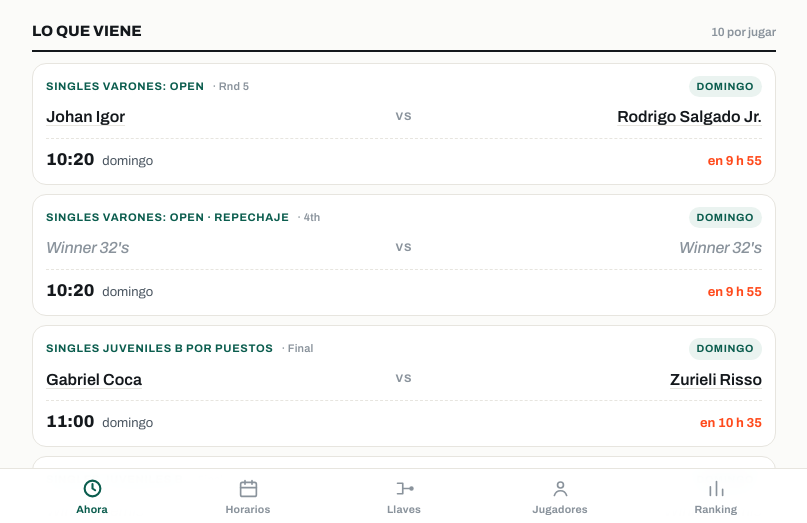
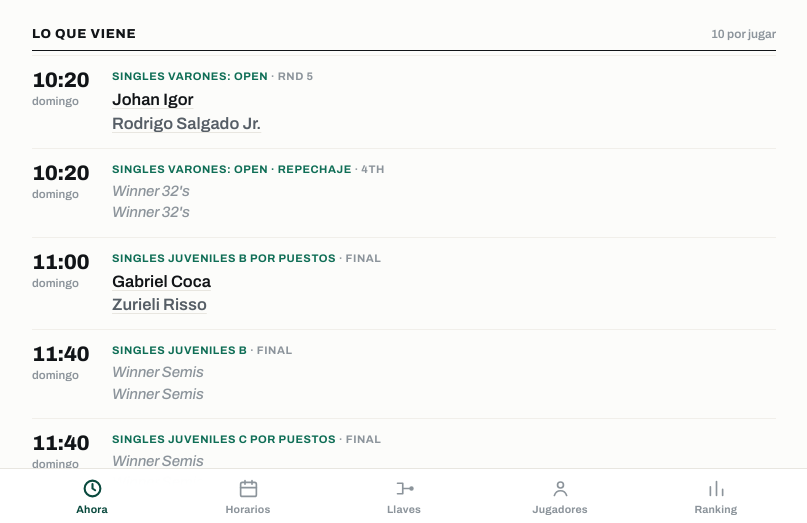
Before and after one commit to fabmarti15/circuito-racquetball, a website: page index.html in a window 1280 px wide. Shown: the part 275-798 px from the top of the page, without its empty margins (236-1043 px from the left). Drawn offline with Linux system fonts and the light colour scheme; no server answers.

Commit message:
Rediseño: formato de prensa deportiva y paleta más sobria
- Se van las cajas por partido: filas con la hora a la izquierda, categoría y los
  dos nombres apilados a la derecha, separadas por una línea fina. Los nombres
  largos y las parejas de dobles dejan de apretarse en el celular.
- Verde cancha más oscuro y menos saturado como único color estructural; el
  naranja queda solo para lo que está jugándose.
- Menos mayúsculas, menos bordes, menos líneas de puntos, más aire.
- En resultados, el marcador reemplaza a la hora en la columna izquierda y el
  ganador va arriba en negrita, sin el 'def.'.
- Corrige el conteo de sets: 11-9, 11-6, 10-12, 8-11, 11-5 mostraba 5-0 en vez
  de 3-2.

```diff
--- a/index.html
+++ b/index.html
@@ -11,9 +11,12 @@
 <link href="https://fonts.googleapis.com/css2?family=Archivo:ital,wdth,wght@0,62..125,400..800;1,62..125,400..700&display=swap" rel="stylesheet">
 <style>
   :root{
-    --paper:#FBFBF9; --card:#FFFFFF; --ink:#14181C; --ink-2:#4A5560; --ink-3:#8A939C;
-    --line:#E7E5DF; --green:#0B5D4E; --green-soft:#EAF3F0; --signal:#FF4A1C;
-    --signal-soft:#FFF0EB; --radius:14px;
+    /* Verde cancha sobrio como único color estructural; el naranja se reserva
+       exclusivamente para lo que está jugándose, así conserva su fuerza. */
+    --paper:#FCFCFA; --card:#FFFFFF; --ink:#111417; --ink-2:#565E66; --ink-3:#8C949B;
+    --line:#E8E6E0; --line-2:#F1EFEA;
+    --green:#0A4A3E; --green-2:#0F6E56; --green-soft:#EEF4F1;
+    --signal:#C2410C; --signal-soft:#FDF1EA; --radius:12px;
     --sans:'Archivo','Helvetica Neue',Helvetica,sans-serif;
   }
   *{box-sizing:border-box}
@@ -44,9 +47,9 @@
   .tab[aria-current=true] svg{stroke-width:2.4}
 
   /* ---------- comunes ---------- */
-  section{margin-top:24px}
-  .h2{display:flex;align-items:baseline;gap:9px;margin:0 0 11px;padding-bottom:7px;border-bottom:2px solid var(--ink)}
-  .h2 span{font-size:15px;font-weight:800;font-variation-settings:'wdth' 108;text-transform:uppercase}
+  section{margin-top:28px}
+  .h2{display:flex;align-items:baseline;gap:9px;margin:0 0 4px;padding-bottom:6px;border-bottom:1px solid var(--ink)}
+  .h2 span{font-size:13px;font-weight:800;letter-spacing:.06em;text-transform:uppercase}
   .h2 em{font-style:normal;font-size:12px;color:var(--ink-3);font-weight:600;margin-left:auto;text-align:right}
   input,select,button{font:inherit}
   input[type=search],select{width:100%;font-size:15px;padding:10px 12px;border:1px solid var(--line);border-radius:10px;background:var(--card);color:var(--ink)}
@@ -90,43 +93,40 @@
   .ic{width:19px;height:19px;stroke:currentColor;fill:none;stroke-width:1.9;stroke-linecap:round;stroke-linejoin:round}
   .buscar .ico{display:flex;align-items:center}
 
-  /* ---------- tarjeta de partido ---------- */
-  .m{background:var(--card);border:1px solid var(--line);border-radius:var(--radius);padding:12px 13px;margin-bottom:9px}
-  .m.live{border-color:var(--signal);box-shadow:0 0 0 3px var(--signal-soft)}
-  .m.mine{border-left:4px solid var(--green)}
-  .m-top{display:flex;align-items:center;gap:8px;margin-bottom:8px;font-size:11px;letter-spacing:.06em;text-transform:uppercase;font-weight:700;color:var(--ink-3)}
-  .m-top .div{color:var(--green);font-variation-settings:'wdth' 95}
-  .m-top .rnd{color:var(--ink-3);font-weight:600;letter-spacing:.02em;text-transform:none}
-  .badge{margin-left:auto;padding:3px 8px;border-radius:99px;font-size:10.5px;letter-spacing:.06em;background:var(--green-soft);color:var(--green);white-space:nowrap}
-  .badge.now{background:var(--signal);color:#fff}
-  .badge.soon{background:#FFF7E6;color:#8A5A00}
-  .badge.tbd{background:#F1F1EE;color:var(--ink-3)}
-  .vs{display:grid;grid-template-columns:1fr auto 1fr;align-items:center;gap:10px}
-  .p{font-size:16px;font-weight:600;letter-spacing:-.01em;min-width:0;overflow-wrap:break-word}
-  .p.b{text-align:right}
-  .p.tbd{color:var(--ink-3);font-weight:500;font-style:italic}
-  .p .loc{display:block;font-size:11.5px;color:var(--ink-3);font-weight:500}
-  .p.win{color:var(--green);font-weight:800}
-  .p.win::after{content:'✓';margin-left:5px;font-size:12px;vertical-align:1px}
-  .p .yo{display:inline-block;margin-left:5px;padding:1px 5px;border-radius:99px;background:var(--green);color:#fff;font-size:9.5px;letter-spacing:.06em;vertical-align:2px}
-  .x{font-size:11px;color:var(--ink-3);font-weight:700;letter-spacing:.08em}
-  .when{margin-top:9px;padding-top:9px;border-top:1px dashed var(--line);display:flex;align-items:baseline;gap:8px;font-size:13px;color:var(--ink-2)}
-  .when b{font-size:17px;font-weight:800;font-variant-numeric:tabular-nums;color:var(--ink)}
-  .when .cd{margin-left:auto;font-weight:700;color:var(--signal);font-variant-numeric:tabular-nums}
-  .score{font-variant-numeric:tabular-nums;font-size:14px;font-weight:600;color:var(--ink-2);margin-top:8px;padding-top:8px;border-top:1px dashed var(--line)}
+  /* ---------- partido: fila de prensa deportiva ----------
+     Sin caja por partido. La hora manda a la izquierda, los nombres se apilan
+     (así los nombres largos y las parejas de dobles dejan de apretarse) y las
+     filas se separan con una línea fina. */
+  .m{display:grid;grid-template-columns:66px minmax(0,1fr);gap:14px;padding:13px 0;border-top:1px solid var(--line-2)}
+  .m:first-child{border-top:0}
+  .m-hora{min-width:0}
+  .m-hora b{display:block;font-size:21px;font-weight:800;letter-spacing:-.025em;font-variant-numeric:tabular-nums;line-height:1.1}
+  .m-hora span{display:block;font-size:11.5px;color:var(--ink-3);font-weight:600;margin-top:1px}
+  .m-hora .cd{color:var(--signal);font-weight:700}
+  .m-hora .tbd{font-size:13px;font-weight:700;color:var(--ink-3);letter-spacing:0}
+  .m-cuerpo{min-width:0}
+  .m-cat{font-size:11px;letter-spacing:.05em;text-transform:uppercase;font-weight:700;color:var(--ink-3);margin-bottom:3px}
+  .m-cat b{color:var(--green-2);font-weight:700}
+  .p{font-size:16.5px;font-weight:600;letter-spacing:-.012em;line-height:1.42;min-width:0;overflow-wrap:break-word}
+  .p.b{color:var(--ink-2)}
+  .p.tbd{color:var(--ink-3);font-weight:500;font-style:italic;font-size:15px}
+  .p .loc{font-size:12px;color:var(--ink-3);font-weight:500;margin-left:6px}
+  .p.win{color:var(--ink);font-weight:800}
+  .p .yo{display:inline-block;margin-left:6px;padding:1px 6px;border-radius:99px;background:var(--green);color:#fff;font-size:9.5px;font-weight:700;letter-spacing:.06em;vertical-align:2px}
+  .x{display:none}
+  .m.live .m-hora b{color:var(--signal)}
+  .m.live{background:var(--signal-soft);border-radius:var(--radius);padding:13px 12px;margin:5px 0;border-top:0}
+  .m.mine .m-cuerpo{box-shadow:-11px 0 0 -9px var(--green)}
+  .score{font-variant-numeric:tabular-nums;font-size:14px;font-weight:700;color:var(--ink-2);margin-top:4px}
+  .badge{font-size:11px;font-weight:700;letter-spacing:.05em;color:var(--ink-3);white-space:nowrap}
+  .badge.now{color:var(--signal);text-transform:uppercase}
 
-  /* ---------- línea de tiempo ---------- */
-  .day{margin:20px 0 10px;font-size:12px;letter-spacing:.14em;text-transform:uppercase;font-weight:800}
-  .slot{display:grid;grid-template-columns:62px 1fr;gap:12px;margin-bottom:14px}
-  .slot .t{position:relative;padding-top:11px;font-size:15px;font-weight:800;font-variant-numeric:tabular-nums;letter-spacing:-.02em}
-  .slot .t small{display:block;font-size:10px;font-weight:600;color:var(--ink-3);letter-spacing:.06em}
-  .slot .t::after{content:'';position:absolute;right:-6px;top:0;bottom:-14px;width:1px;background:var(--line)}
-  .slot:last-child .t::after{display:none}
-  @media (min-width:640px){ .slot{grid-template-columns:78px 1fr} }
+  /* ---------- agrupadores de día ---------- */
+  .day{margin:22px 0 2px;font-size:12px;letter-spacing:.1em;text-transform:uppercase;font-weight:800;color:var(--ink-2)}
 
   /* ---------- listas ---------- */
-  .lista{background:var(--card);border:1px solid var(--line);border-radius:var(--radius);overflow:hidden}
-  .li{display:flex;align-items:center;gap:11px;width:100%;padding:12px 13px;border:0;border-bottom:1px solid var(--line);background:none;text-align:left;font-size:15px;color:var(--ink);cursor:pointer}
+  .lista{background:var(--card);border:1px solid var(--line);border-radius:var(--radius);overflow:hidden;margin-top:8px}
+  .li{display:flex;align-items:center;gap:11px;width:100%;padding:12px 13px;border:0;border-bottom:1px solid var(--line-2);background:none;text-align:left;font-size:15px;color:var(--ink);cursor:pointer}
   .li:last-child{border-bottom:0}
   .li:hover{background:var(--green-soft)}
   .li .nm{font-weight:600;min-width:0}
@@ -319,52 +319,73 @@
   if (extra) wrap.appendChild(el('span', 'loc', esc(extra)));
   return wrap;
 }
+// Fila: hora a la izquierda, categoría y los dos nombres apilados a la derecha.
+// opts.dia = false cuando la lista ya está agrupada por día (no repetir "domingo").
 function cardPartido(m, opts) {
   opts = opts || {};
   const d = fechaDe(m.day, m.time), mine = esMio(m);
   const c = el('div', 'm' + (opts.live ? ' live' : '') + (mine ? ' mine' : ''));
-  const top = el('div', 'm-top');
-  top.appendChild(el('span', 'div', esc(m.division)));
-  if (m.round) top.appendChild(el('span', 'rnd', '· ' + esc(m.round)));
-  let badge;
-  if (opts.live) badge = el('span', 'badge now', 'En cancha');
-  else if (!d) badge = el('span', 'badge tbd', 'Por confirmar');
-  else if (d - Date.now() < 45 * 60000 && d > Date.now()) badge = el('span', 'badge soon', 'Pronto');
-  else badge = el('span', 'badge', DIA_ES[d.getDay()]);
-  top.appendChild(badge);
-  c.appendChild(top);
-  const vs = el('div', 'vs');
+
+  const hora = el('div', 'm-hora');
+  if (d) {
+    hora.appendChild(el('b', null, hhmm(d)));
+    if (opts.live) hora.appendChild(el('span', 'cd', 'en cancha'));
+    else {
+      const f = faltan(d);
+      const cerca = f && (d - Date.now()) < 90 * 60000;
+      hora.appendChild(el('span', cerca ? 'cd' : null, opts.dia === false ? (f || DIA_ES[d.getDay()]) : DIA_ES[d.getDay()] + (cerca ? ' · ' + f : '')));
+    }
+  } else {
+    hora.appendChild(el('span', 'tbd', 'Sin hora'));
+  }
+  c.appendChild(hora);
+
+  const cuerpo = el('div', 'm-cuerpo');
+  const cat = el('div', 'm-cat');
+  cat.appendChild(el('b', null, esc(m.division)));
+  if (m.round) cat.appendChild(document.createTextNode(' · ' + m.round));
+  cuerpo.appendChild(cat);
   const a = el('div', 'p' + (esReal(m.p1) ? '' : ' tbd')); a.appendChild(nodoJugadores(m.lado1, m.p1));
   const b = el('div', 'p b' + (esReal(m.p2) ? '' : ' tbd')); b.appendChild(nodoJugadores(m.lado2, m.p2));
-  vs.appendChild(a); vs.appendChild(el('div', 'x', 'VS')); vs.appendChild(b);
-  c.appendChild(vs);
-  const w = el('div', 'when');
-  if (d) {
-    w.appendChild(el('b', null, hhmm(d)));
-    w.appendChild(el('span', null, DIA_ES[d.getDay()]));
-    const f = faltan(d);
-    if (opts.live) w.appendChild(el('span', 'cd', 'debió empezar ' + haceCuanto(d.toISOString())));
-    else if (f) w.appendChild(el('span', 'cd', f));
-  } else w.appendChild(el('span', null, 'La organización aún no fija la hora'));
-  c.appendChild(w);
+  cuerpo.appendChild(a); cuerpo.appendChild(b);
+  if (opts.live && d) cuerpo.appendChild(el('div', 'badge now', 'debió empezar ' + haceCuanto(d.toISOString())));
+  if (!d) cuerpo.appendChild(el('div', 'badge', 'La organización aún no la fija'));
+  c.appendChild(cuerpo);
   return c;
 }
+// Misma fila que un partido por jugar, pero a la izquierda va el marcador en vez
+// de la hora. El ganador arriba y en negrita: no hace falta decir "def.".
 function cardResultado(m, opts) {
   opts = opts || {};
   const c = el('div', 'm');
-  const top = el('div', 'm-top');
-  top.appendChild(el('span', 'div', esc(m.division)));
-  if (m.round) top.appendChild(el('span', 'rnd', '· ' + esc(m.round)));
-  if (opts.badge) top.appendChild(el('span', 'badge', esc(opts.badge)));
-  c.appendChild(top);
   const g = m.ganador || {}, p = m.perdedor || {};
-  const vs = el('div', 'vs');
+
+  const izq = el('div', 'm-hora');
+  // games viene como [{w,l}] con el puntaje del ganador del PARTIDO primero, así que
+  // un set donde w<l es un set que perdió: contarlos, no contar cuántos sets hubo.
+  const gs = m.games || [];
+  const gana = gs.filter(function (x) { return x.w > x.l; }).length;
+  const pierde = gs.filter(function (x) { return x.l > x.w; }).length;
+  if (gs.length) {
+    izq.appendChild(el('b', null, gana + '-' + pierde));
+    izq.appendChild(el('span', null, gs.length === 1 ? 'set' : 'sets'));
+  } else if (m.forfeit) {
+    izq.appendChild(el('span', 'tbd', 'W.O.'));
+  } else izq.appendChild(el('span', 'tbd', 'Jugado'));
+  c.appendChild(izq);
+
+  const cuerpo = el('div', 'm-cuerpo');
+  const cat = el('div', 'm-cat');
+  cat.appendChild(el('b', null, esc(m.division)));
+  if (m.round) cat.appendChild(document.createTextNode(' · ' + m.round));
+  if (opts.badge) cat.appendChild(document.createTextNode(' · ' + opts.badge));
+  cuerpo.appendChild(cat);
   const dg = el('div', 'p win'); dg.appendChild(nodoJugadores([g], g.name || '—', g.loc || ''));
   const dp = el('div', 'p b'); dp.appendChild(nodoJugadores([p], p.name || '—', p.loc || ''));
-  vs.appendChild(dg); vs.appendChild(el('div', 'x', 'def.')); vs.appendChild(dp);
-  c.appendChild(vs);
-  if (m.marcador) c.appendChild(el('div', 'score', esc(m.marcador)));
-  else if (m.forfeit) c.appendChild(el('div', 'score', 'Sin presentación'));
+  cuerpo.appendChild(dg); cuerpo.appendChild(dp);
+  if (m.marcador) cuerpo.appendChild(el('div', 'score', esc(m.marcador)));
+  else if (m.forfeit) cuerpo.appendChild(el('div', 'score', 'Sin presentación'));
+  c.appendChild(cuerpo);
   return c;
 }
 function h2(titulo, extra) {
@@ -626,24 +647,21 @@
     const sin = g.sinHora.filter(pasa).filter(function (m) { return DIA === 'todo'; });
     if (!conHora.length && !sin.length) { cont.appendChild(el('div', 'empty', 'Nada que mostrar con estos filtros.')); return; }
 
-    let diaActual = '', slotActual = '', slotBox = null;
+    // La hora ya va dentro de cada fila, así que acá solo se agrupa por día.
+    let diaActual = '', grupo = null;
     conHora.forEach(function (m) {
       const d = fechaDe(m.day, m.time), dk = d.toDateString();
       if (dk !== diaActual) {
-        diaActual = dk; slotActual = '';
-        cont.appendChild(el('div', 'day', DIA_ES[d.getDay()] + ' ' + d.getDate() + '/' + (d.getMonth() + 1)));
+        diaActual = dk;
+        cont.appendChild(el('div', 'day', DIA_ES[d.getDay()] + ' ' + d.getDate() + ' de ' + MES_ES[d.getMonth()]));
+        grupo = el('div'); cont.appendChild(grupo);
       }
-      if (hhmm(d) !== slotActual) {
-        slotActual = hhmm(d);
-        const s = el('div', 'slot'), f = faltan(d);
-        s.appendChild(el('div', 't', hhmm(d) + (f ? '<small>' + esc(f.replace('en ', '')) + '</small>' : '')));
-        slotBox = el('div'); s.appendChild(slotBox); cont.appendChild(s);
-      }
-      slotBox.appendChild(cardPartido(m, { live: g.live.indexOf(m) >= 0 }));
+      grupo.appendChild(cardPartido(m, { live: g.live.indexOf(m) >= 0, dia: false }));
     });
     if (sin.length) {
-      cont.appendChild(el('div', 'day', 'Sin hora asignada'));
-      sin.forEach(function (m) { cont.appendChild(cardPartido(m)); });
+      cont.appendChild(el('div', 'day', 'Todavía sin hora'));
+      const gs = el('div'); cont.appendChild(gs);
+      sin.forEach(function (m) { gs.appendChild(cardPartido(m, { dia: false })); });
     }
   }
   pintarLista();
```
